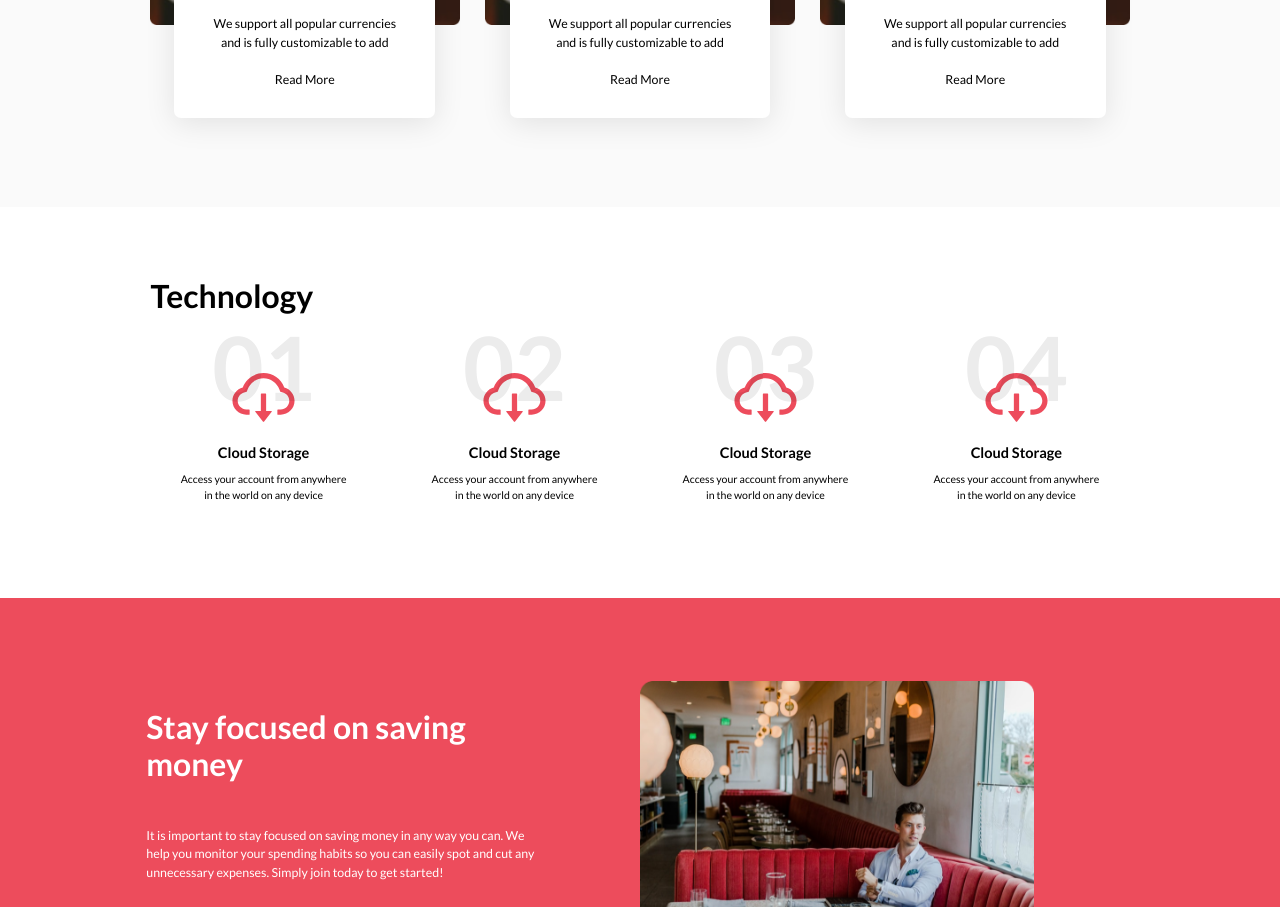
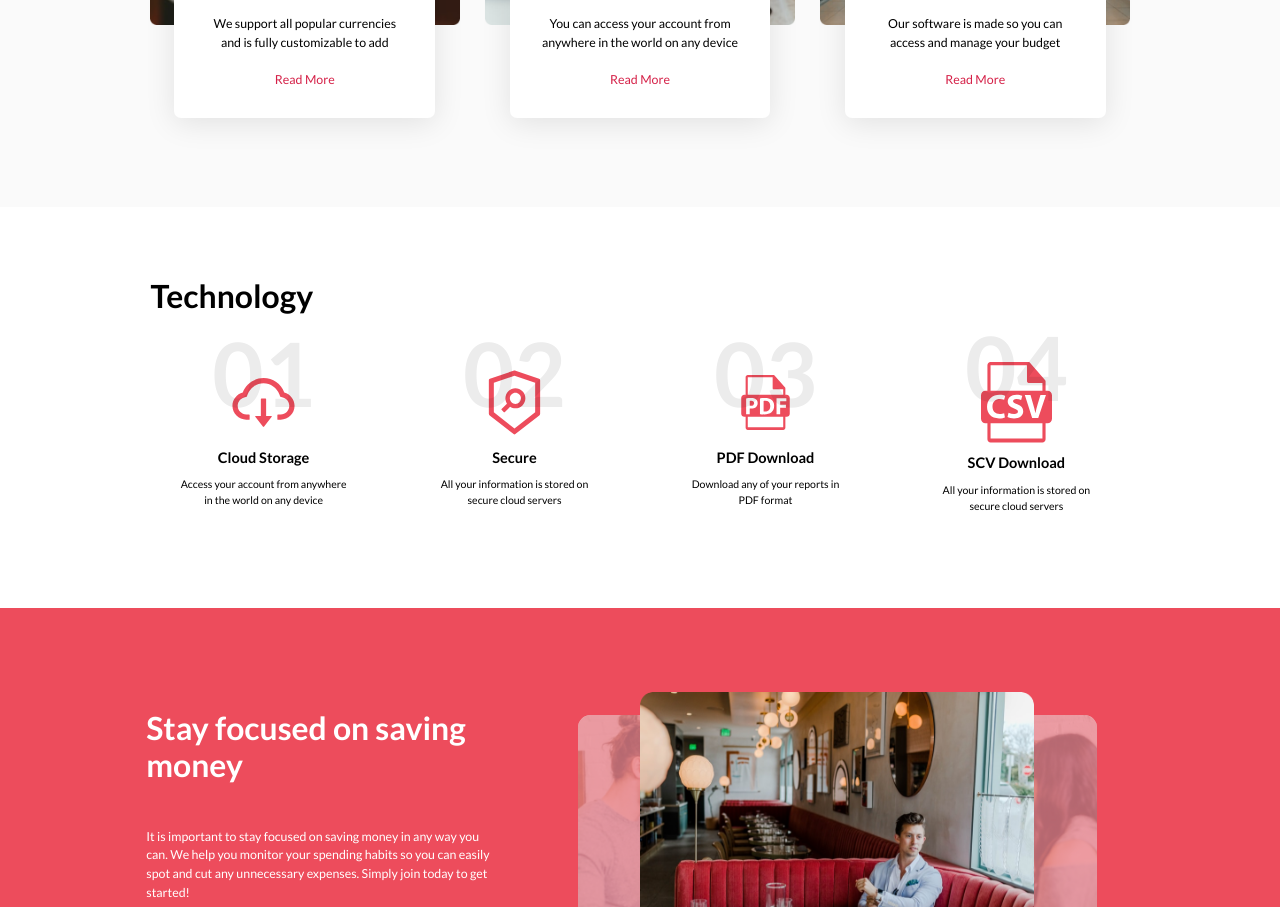
Before and after one commit to rddpgn/cloudBudget, a website: page src/index.html in a window 1280 px wide. Shown: the part 1440-2347 px from the top of the page. Drawn offline with Linux system fonts and the light colour scheme.

Commit message:
Закончена работа над проектом

```diff
--- a/gulpfile.js
+++ b/gulpfile.js
@@ -3,7 +3,6 @@
 let gulp =          require('gulp');
 let sass =          require('gulp-sass');
 let browserSync =   require('browser-sync');
-let concat =        require('gulp-concat');
 
 gulp.task('sass', gulp.series(function() {
     return gulp.src('./src/scss/style.scss')
--- a/src/index.html
+++ b/src/index.html
@@ -65,19 +65,21 @@
                     </div>
 
                     <div class='feature-card'>
-                            <img src="./images/feature-card-bc-1.png" alt="" class='feature-card__bc-img'>
+                            <img src="./images/feature-card-bc-2.png" alt="" class='feature-card__bc-img'>
                             <div class="feature-card__content col-line col-line_centered">
-                                <h3>Supports All Currencies and Cards</h3>
-                                <div>We support all popular currencies and is fully customizable to add</div>
+                                <h3>Manage your expenses on<br>the go</h3>
+                                <div>
+                                        You can access your account from anywhere in the world on any device
+                                </div>
                                 <a href="">Read More</a>
                             </div>
                     </div>
 
                     <div class='feature-card'>
-                            <img src="./images/feature-card-bc-1.png" alt="" class='feature-card__bc-img'>
+                            <img src="./images/feature-card-bc-3.png" alt="" class='feature-card__bc-img'>
                             <div class="feature-card__content col-line col-line_centered">
-                                <h3>Supports All Currencies and Cards</h3>
-                                <div>We support all popular currencies and is fully customizable to add</div>
+                                <h3>Cloud Budget Management Software</h3>
+                                <div>Our software is made so you can access and manage your budget</div>
                                 <a href="">Read More</a>
                             </div>
                     </div>
@@ -90,7 +92,7 @@
                 <div class='row-line'>
                     <div class='technology-card'>
                         <div class='technology-card__number'>01</div>
-                        <div class='col-line col-line_small-gap col-line_centered'>
+                        <div class='col-line col-line_gap-small col-line_centered'>
                             <img src="./icons/technology-cloud.svg" alt="" class='technology-card__icon'>
                             <h3>Cloud Storage</h3>
                             <div class='font-size-small'>Access your account from anywhere in the world on any device</div>
@@ -99,28 +101,28 @@
 
                     <div class='technology-card'>
                         <div class='technology-card__number'>02</div>
-                        <div class='col-line col-line_small-gap col-line_centered'>
-                            <img src="./icons/technology-cloud.svg" alt="" class='technology-card__icon'>
-                            <h3>Cloud Storage</h3>
-                            <div class='font-size-small'>Access your account from anywhere in the world on any device</div>
+                        <div class='col-line col-line_gap-small col-line_centered'>
+                            <img src="./icons/technology-secure.svg" alt="" class='technology-card__icon'>
+                            <h3>Secure</h3>
+                            <div class='font-size-small'>All your information is stored on secure cloud servers</div>
                         </div>
                     </div>
 
                     <div class='technology-card'>
                         <div class='technology-card__number'>03</div>
-                        <div class='col-line col-line_small-gap col-line_centered'>
-                            <img src="./icons/technology-cloud.svg" alt="" class='technology-card__icon'>
-                            <h3>Cloud Storage</h3>
-                            <div class='font-size-small'>Access your account from anywhere in the world on any device</div>
+                        <div class='col-line col-line_gap-small col-line_centered'>
+                            <img src="./icons/technology-pdf.svg" alt="" class='technology-card__icon'>
+                            <h3>PDF Download</h3>
+                            <div class='font-size-small'>Download any of your reports in PDF format</div>
                         </div>
                     </div>
 
                     <div class='technology-card'>
                         <div class='technology-card__number'>04</div>
-                        <div class='col-line col-line_small-gap col-line_centered'>
-                            <img src="./icons/technology-cloud.svg" alt="" class='technology-card__icon'>
-                            <h3>Cloud Storage</h3>
-                            <div class='font-size-small'>Access your account from anywhere in the world on any device</div>
+                        <div class='col-line col-line_gap-small col-line_centered'>
+                            <img src="./icons/technology-scv.svg" alt="" class='technology-card__icon'>
+                            <h3>SCV Download</h3>
+                            <div class='font-size-small'>All your information is stored on secure cloud servers</div>
                         </div>
                     </div>
                 </div>
@@ -128,8 +130,8 @@
         </section>
         <section class='page-section page-section_red-bc'>
             <div class='page-section__content-wrapper'>
-                <div class='row-line'>
-                    <div class='col-line col-line_big-gap'>
+                <div class='row-line row-line_gap'>
+                    <div class='col-line col-line_gap-big'>
                         <h2>Stay focused on saving money</h2>
                         <div>It is important to stay focused on saving money in any way you can. We help you monitor your spending habits so you can easily spot and cut any unnecessary expenses. Simply join today to get started!</div>
                         <div class='row-line'>
@@ -140,14 +142,16 @@
                     </div>
                     <div class='image-carousel'>
                         <img src="./images/carousel-img-1.png" alt="" class='image-carousel__img'>
+                        <img src="./images/carousel-img-2.jpg" alt="" class='image-carousel__img-bc-left'>
+                        <img src="./images/carousel-img-2.jpg" alt="" class='image-carousel__img-bc-right'>
                     </div>
                 </div>
             </div>
         </section>
         <section class='page-section'>
             <div class='page-section__content-wrapper'>
-                <div class='row-line row-line_align-top'>
-                    <div class='col-line col-line_big-gap'>
+                <div class='row-line row-line_align-top row-line_gap-small'>
+                    <div class='col-line col-line_gap-big'>
                         <h2>Contact</h2>
                         <div>Questions or concerns? Just fill out the form below and our support team will get back to you within 24 hours</div>
                     </div>
--- a/src/scss/_reset.scss
+++ b/src/scss/_reset.scss
@@ -52,7 +52,7 @@ ul {
 /* Элементы a, у которых нет класса, сбрасываем до дефолтных стилей */
 a:not([class]) {
   text-decoration: none;
-  color: inherit;
+  color: $text-color-red;
   display: inline-block;
 }
 
--- a/src/scss/_root.scss
+++ b/src/scss/_root.scss
@@ -42,3 +42,7 @@ h2 {
 .icon-smallest + .icon-smallest {
     margin-left: 1rem;
 }
+
+input, button {
+    transition: color 0.1s, background-color 0.1s;
+}
--- a/src/scss/components/_button-login.scss
+++ b/src/scss/components/_button-login.scss
@@ -8,3 +8,8 @@
     padding: 0.78rem 2rem;
     outline: none;
 }
+
+.button-login:hover {
+    color: $text-color-red;
+    background-color: white;
+}
--- a/src/scss/components/_button-sign-up.scss
+++ b/src/scss/components/_button-sign-up.scss
@@ -7,3 +7,8 @@
     padding: 1.2rem 3.71rem;
     border-radius: 0.42rem;
 }
+
+.button-sign-up:hover {
+    color: $text-color-light;
+    background-color: $bc-red;
+}
--- a/src/scss/components/_col-line.scss
+++ b/src/scss/components/_col-line.scss
@@ -7,11 +7,11 @@
     margin-top: 1.5rem;
 }
 
-.col-line_small-gap > * + * {
+.col-line_gap-small > * + * {
     margin-top: 0.7rem;
 }
 
-.col-line_big-gap > * + * {
+.col-line_gap-big > * + * {
     margin-top: 2.5rem;
 }
 
--- a/src/scss/components/_contact-form.scss
+++ b/src/scss/components/_contact-form.scss
@@ -8,6 +8,7 @@
     font-size: 1.14rem;
     color: rgba(19, 39, 67, 0.5);
     padding: 0 5rem;
+    min-width: 38.5rem;
 }
 
 .contact-form__input_disabled {
@@ -42,4 +43,9 @@
     padding: 1rem 1.5rem;
     border-radius: 0.42rem;
     cursor: pointer;
+    outline: none;
 }
+
+.contact-form__submit:hover {
+    background-color: $bc-red;
+}
--- a/src/scss/components/_image-carousel.scss
+++ b/src/scss/components/_image-carousel.scss
@@ -1,5 +1,39 @@
+.image-carousel {
+    position: relative;
+    padding: 0 8rem;
+    z-index: 1;
+}
+
 .image-carousel__img {
     object-fit: cover;
     width: 31.8rem;
-    padding: 0 8rem;
+    border-radius: 1rem;
 }
+
+.image-carousel__img-bc-left {
+    object-fit: cover;
+    height: 84%;
+    position: absolute;
+    z-index: -1;
+    left: 0;
+    margin-left: 3rem;
+    margin-top: 4%;
+    opacity: 0.5;
+    background: #C4C4C4;
+    top: 0;
+    border-radius: 1rem;
+}
+
+.image-carousel__img-bc-right {
+    object-fit: cover;
+    height: 84%;
+    position: absolute;
+    z-index: -1;
+    right: 0;
+    margin-top: 4%;
+    margin-right: 3rem;
+    opacity: 0.5;
+    background: #C4C4C4;
+    top: 0;
+    border-radius: 1rem;
+}
--- a/src/scss/components/_row-line.scss
+++ b/src/scss/components/_row-line.scss
@@ -14,7 +14,11 @@
 }
 
 .row-line_gap > * + * {
-    margin-left: 3.2rem;
+    margin-left: 3rem;
+}
+
+.row-line_gap-big > * + * {
+    margin-left: 6rem;
 }
 
 .row-line_gap-small > * + * {
```
Also changed, not shown: src/css/style.css, src/icons/technology-pdf.svg (added), src/icons/technology-scv.svg (added), src/icons/technology-secure.svg (added), src/images/carousel-img-2.jpg (added), src/images/carousel-img-3.jpg (added), src/images/feature-card-bc-2.png (added), src/images/feature-card-bc-3.png (added).
